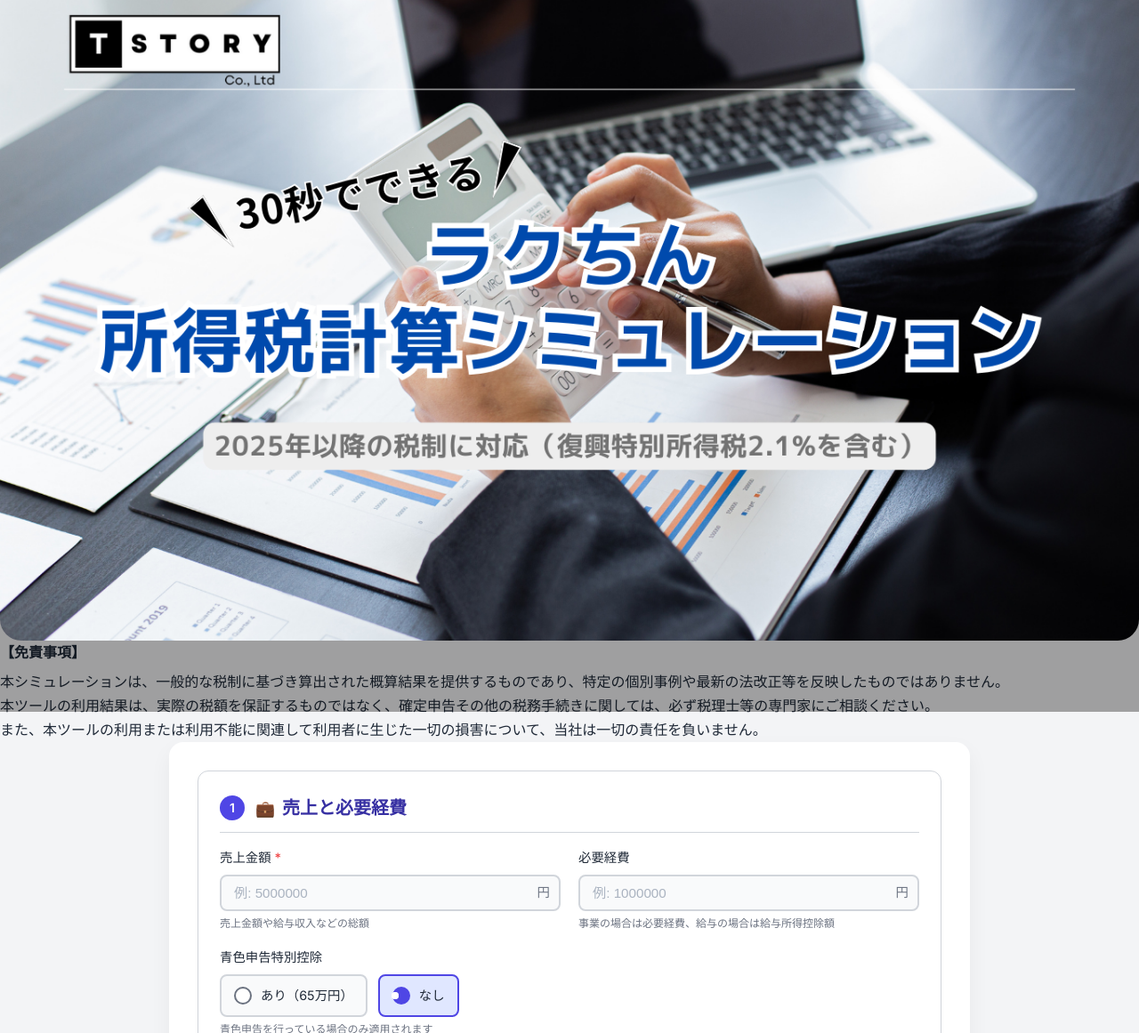
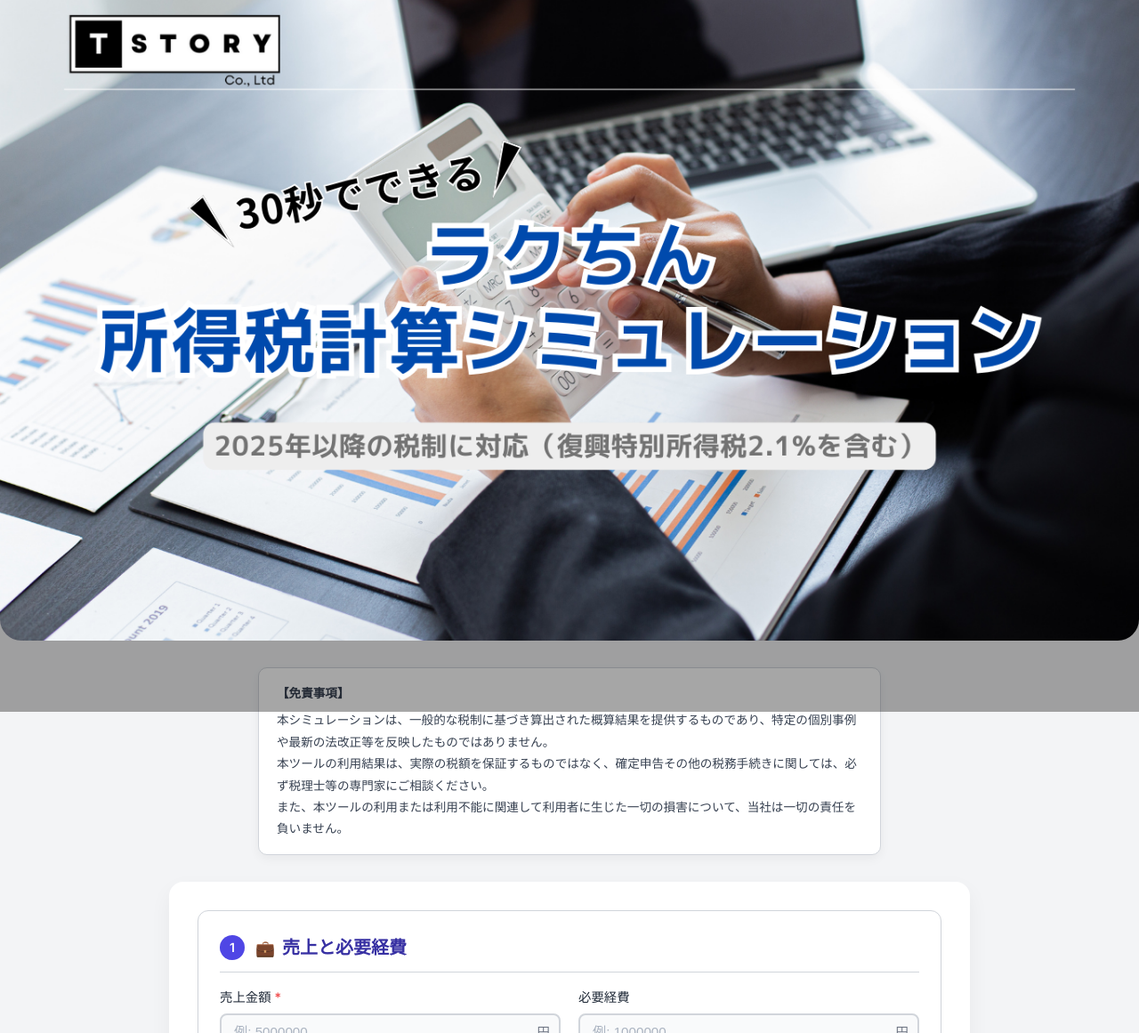
Before and after one commit to T-STORYnakao/syotokuzeisimulation-site, a plain HTML site: page index.html in a window 1280 px wide. Shown: the top 1161 px of the page at 89% size. Drawn offline with Linux system fonts and the light colour scheme.

Commit message:
Update index.html

```diff
--- a/index.html
+++ b/index.html
@@ -123,7 +123,7 @@
             margin: 0 auto 25px auto; /* 上下マージン、左右autoで中央揃え */
             text-shadow: 1px 1px 2px rgba(0,0,0,0.4);
         }
-        .hero-header .disclaimer {
+        .disclaimer {
             font-size: 0.85rem;
             color: #374151;
             margin: 30px auto;
```
